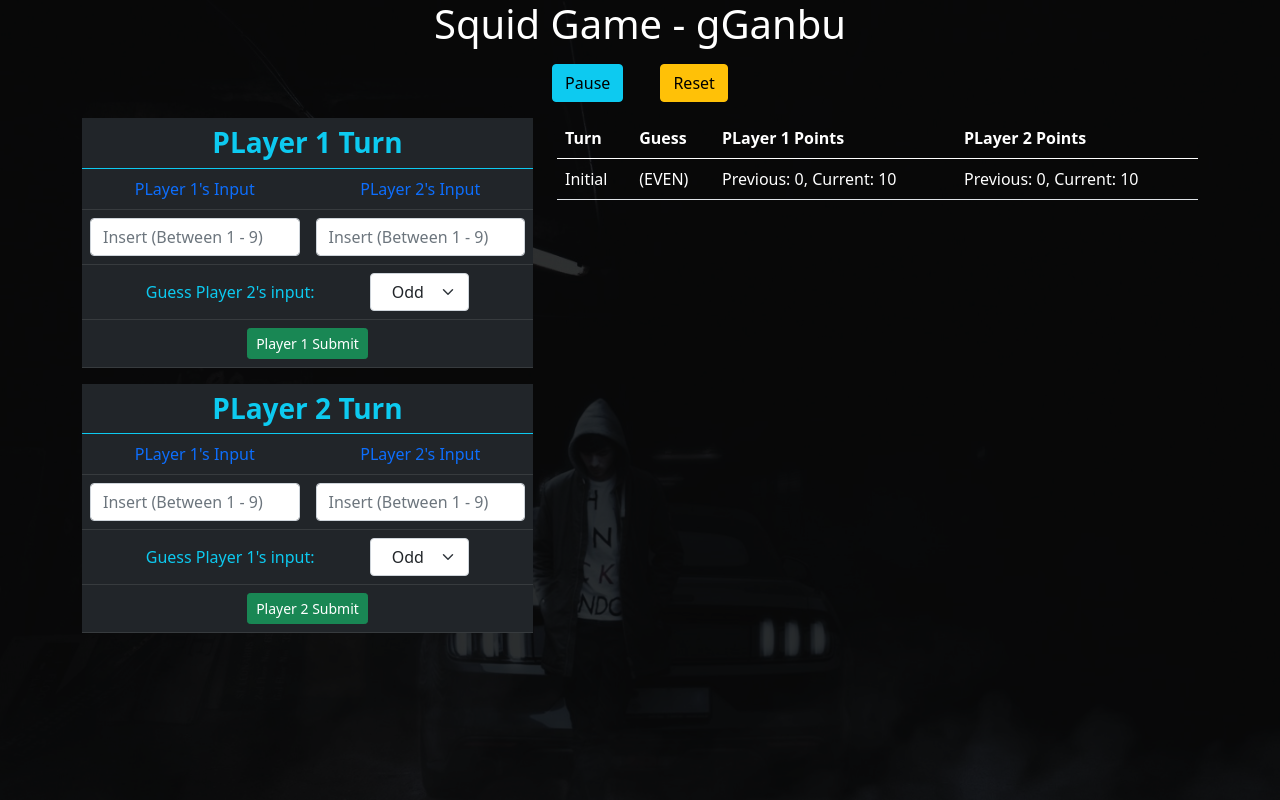
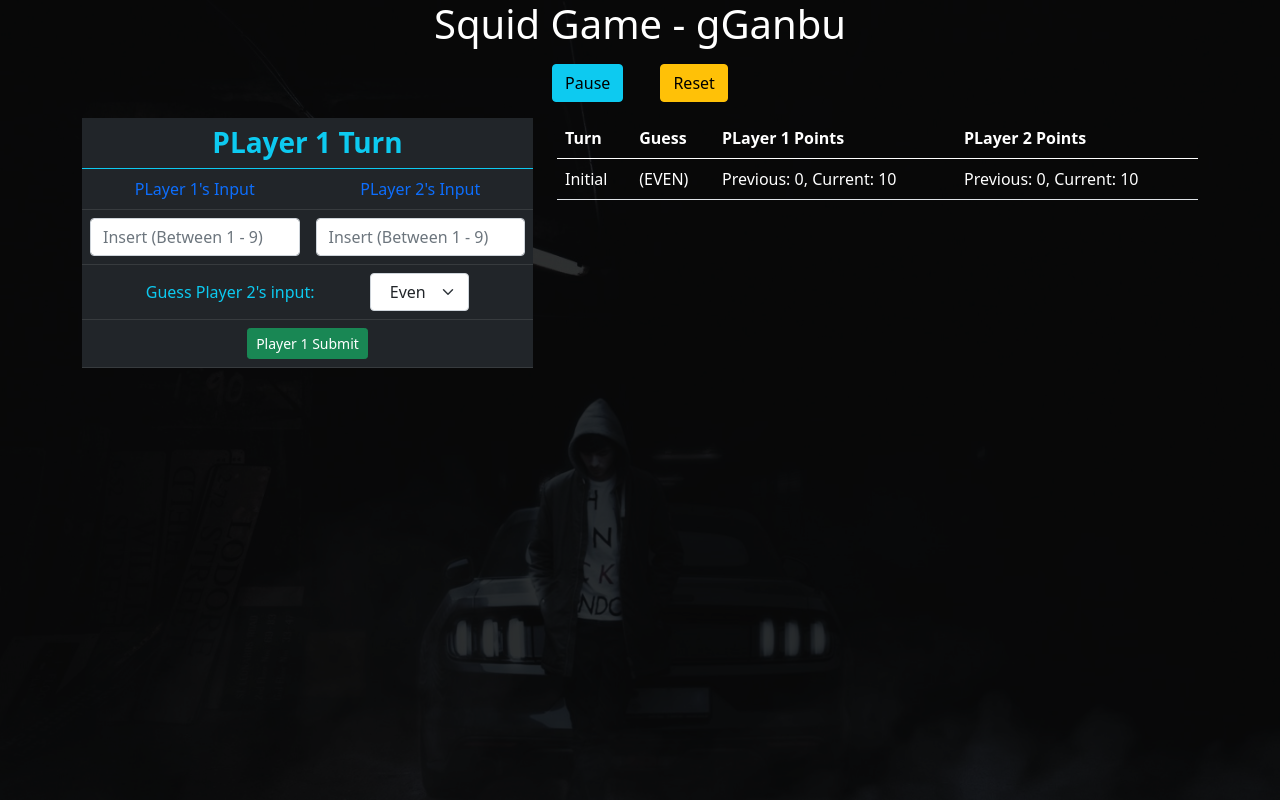
Before and after one commit to Miraz-Uddin/Fullstack-React-boot-camp-batch-03, a React (Vite) app in the folder Tasks/Day-11/: page / in a window 1280 px wide. Both pictures are taken after a click on the button "Start Game". Shown: the top 800 px of the page. Built offline with nearby package versions, Linux system fonts and the light colour scheme.

Commit message:
Game Initial State Set

```diff
--- a/Tasks/Day-11/src/components/GamePlay.jsx
+++ b/Tasks/Day-11/src/components/GamePlay.jsx
@@ -1,6 +1,12 @@
 import React from "react";
 
-export default function GamePlay(gameInputs, setGameInputs) {
+export default function GamePlay({
+  gameInputs,
+  setGameInputs,
+  turn,
+  player1SubmitBtn,
+  player2SubmitBtn,
+}) {
   const { player1Guess, player2Guess, p1Input1, p1Input2, p2Input1, p2Input2 } =
     gameInputs;
   const {
@@ -12,8 +18,10 @@
     setP2Input2,
   } = setGameInputs;
   // console.log(player1Guess)
+  const { player1Turn, player2Turn } = turn;
   return (
     <div className="col-md-12 col-lg-5 mb-4">
+      {player1Turn && (
         <table className="table table table-dark table-p1">
           <thead>
             <tr>
@@ -80,7 +88,11 @@
             <tr id="p1SubmitRow">
               <td colSpan="2">
                 <div className="d-flex justify-content-center">
-                <button className="btn btn-success btn-sm" id="p1Submit">
+                  <button
+                    className="btn btn-success btn-sm"
+                    id="p1Submit"
+                    onClick={player1SubmitBtn}
+                  >
                     Player 1 Submit
                   </button>
                 </div>
@@ -88,6 +100,8 @@
             </tr>
           </tbody>
         </table>
+      )}
+      {player2Turn && (
         <table className="table table table-dark table-p2">
           <thead>
             <tr>
@@ -152,7 +166,11 @@
             <tr id="p2SubmitRow">
               <td colSpan="2">
                 <div className="d-flex justify-content-center">
-                <button className="btn btn-success btn-sm" id="p2Submit">
+                  <button
+                    className="btn btn-success btn-sm"
+                    id="p2Submit"
+                    onClick={player2SubmitBtn}
+                  >
                     Player 2 Submit
                   </button>
                 </div>
@@ -160,6 +178,7 @@
             </tr>
           </tbody>
         </table>
+      )}
     </div>
   );
 }
--- a/Tasks/Day-11/src/components/Home.jsx
+++ b/Tasks/Day-11/src/components/Home.jsx
@@ -5,22 +5,31 @@
 import GameScoreBoard from "./GameScoreBoard";
 // import GameTimer from "./GameTimer";
 
-export default function Home() {
-  const [gameInputs, setGameInputs] = useState({
+const initialTurns = {
+  player1Turn: true,
+  player2Turn: false,
+};
+
+const initialGameInputs = {
   player1Guess: "even",
   player2Guess: "odd",
   p1Input1: "",
   p1Input2: "",
   p2Input1: "",
   p2Input2: "",
-  });
+};
 
-  const [gameMomentum, setGameMomentum] = useState({
+const initialGameMomentum = {
   isGameStarted: false,
   isGamePaused: true,
   isGameReset: true,
   isGameResumed: true,
-  });
+};
+
+export default function Home() {
+  const [turn, setTurn] = useState(initialTurns);
+  const [gameInputs, setGameInputs] = useState(initialGameInputs);
+  const [gameMomentum, setGameMomentum] = useState(initialGameMomentum);
 
   const gameStartBtn = (e) => {
     e.preventDefault();
@@ -64,13 +73,27 @@
   const gameResetBtn = (e) => {
     e.preventDefault();
     console.log("Game Reset");
-    setGameMomentum((prev) => {
+    setGameMomentum(() => initialGameMomentum);
+    setGameInputs(() => initialGameInputs);
+    setTurn(() => initialTurns);
+  };
+  const player1SubmitBtn = (e) => {
+    e.preventDefault();
+    setTurn((prev) => {
       return {
         ...prev,
-        isGameReset: true,
-        isGameStarted: false,
-        isGamePaused: true,
-        isGameResumed: true,
+        player1Turn: false,
+        player2Turn: true,
+      };
+    });
+  };
+  const player2SubmitBtn = (e) => {
+    e.preventDefault();
+    setTurn((prev) => {
+      return {
+        ...prev,
+        player1Turn: true,
+        player2Turn: false,
       };
     });
   };
@@ -96,7 +119,13 @@
           {/* <GameTimer /> */}
           <div className="row mt-3">
             {isGameStarted && !isGamePaused && (
-              <GamePlay gameInputs={gameInputs} setGameInputs={setGameInputs} />
+              <GamePlay
+                gameInputs={gameInputs}
+                setGameInputs={setGameInputs}
+                turn={turn}
+                player1SubmitBtn={player1SubmitBtn}
+                player2SubmitBtn={player2SubmitBtn}
+              />
             )}
             <GameScoreBoard />
           </div>
```
Lines whose indentation alone changed are shown as unchanged.
